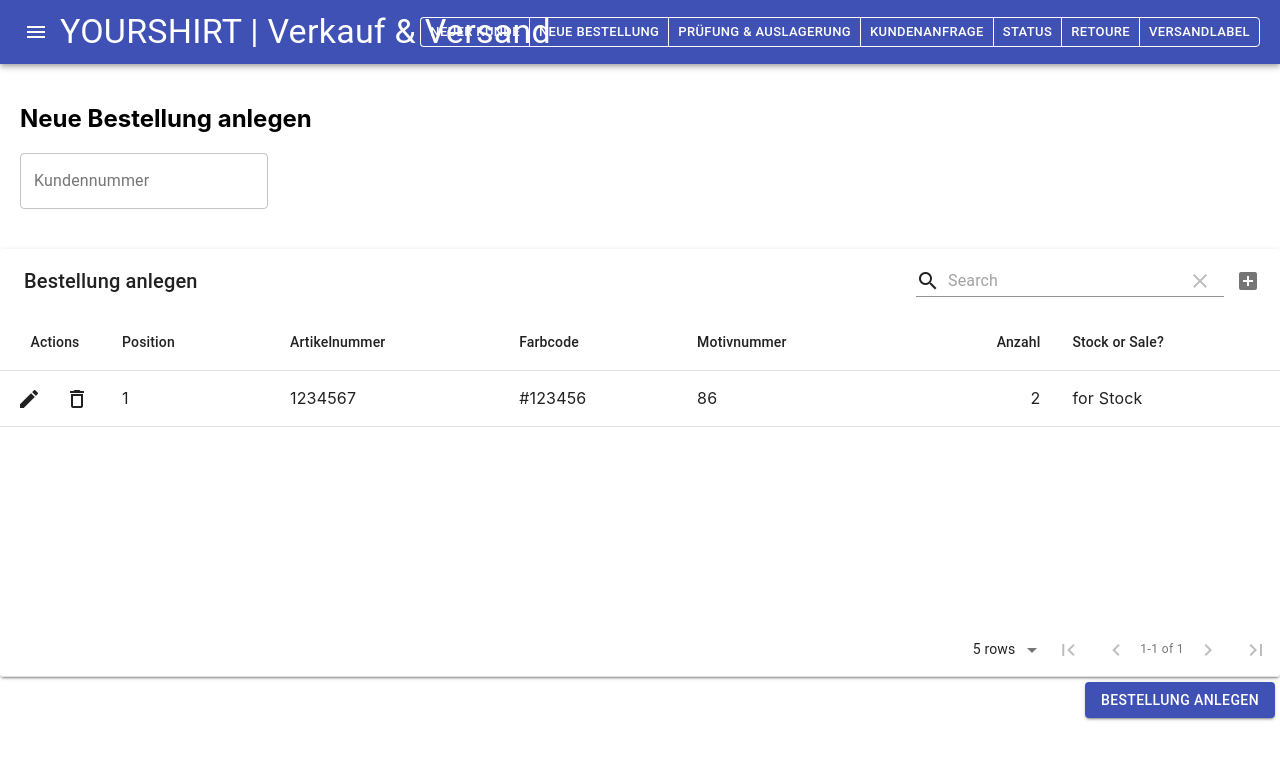
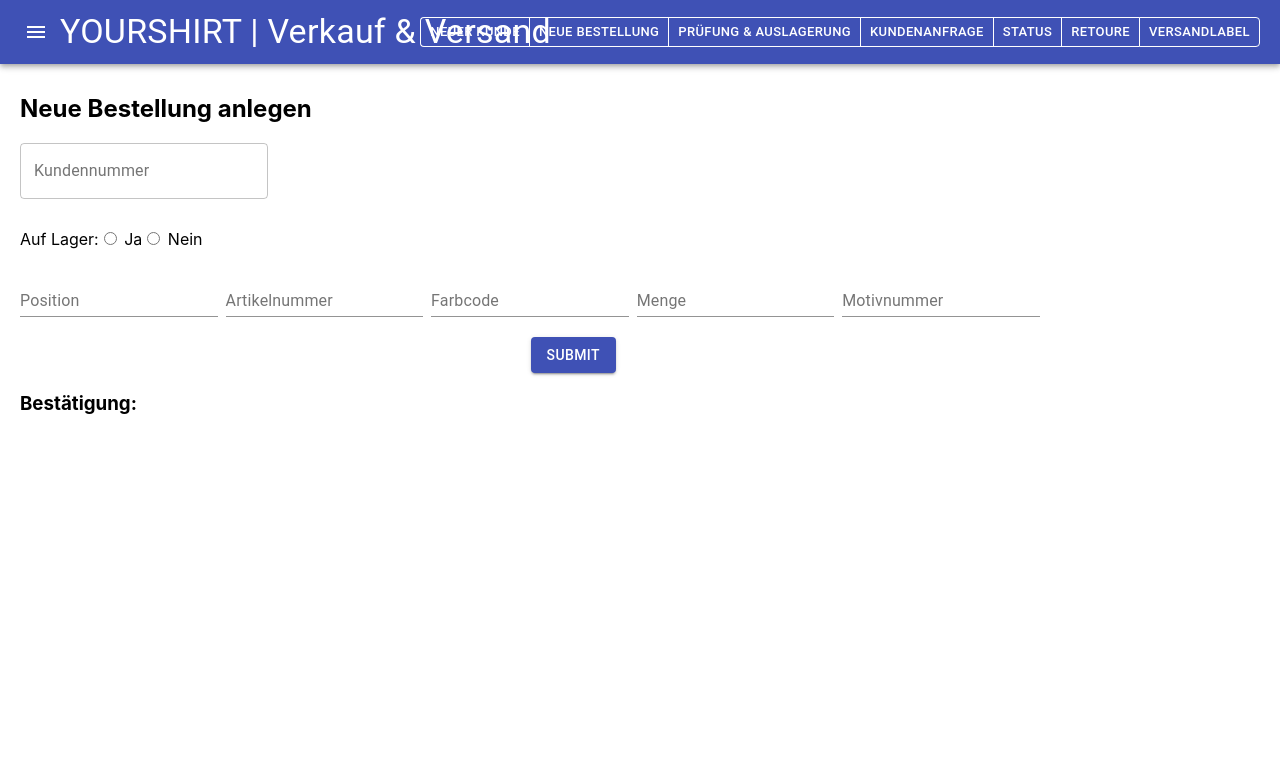
Before and after one commit to steffistae/esi__FE_verkaufversand, a React (Create React App) app: page /neworder in a window 1280 px wide. Shown: the top 760 px of the page. Built offline with nearby package versions, Linux system fonts and the light colour scheme.

Commit message:
Added New Order

```diff
--- a/src/Booking.js
+++ b/src/Booking.js
@@ -56,15 +56,24 @@
   };
 
   bookingMaWi() {
-    const data = {
-      fkmaterials: this.state.fkmaterials,
-      quantity: this.state.quantity,
-      customerID: this.state.customerID,
-      prodOrderNr: "",
-    };
+//    const data = {
+//      fkmaterials: this.state.fkmaterials,
+//      quantity: this.state.quantity,
+//      customerID: this.state.customerID,
+//      prodOrderNr: "",
+//    };
+
+    const data = [{
+      "fkmaterials": this.state.fkmaterials,
+      "quantity": this.state.quantity
+    },{
+      "productionOrderNr": this.state.prodOrderNr    }
+    ]
+
+
     console.log({ data });
     axios
-      .post("https://jsonplaceholder.typicode.com/posts", { data })
+      .post(" https://423rw0hwdj.execute-api.eu-central-1.amazonaws.com/Prod/goods/orders", { data })
       .then((res) => {
         console.log(res.data);
         var data = JSON.stringify(res.data);
@@ -76,7 +85,7 @@
       .then((result) => {
         console.log({ data });
       });
-  }
+  };
 
   bookingOrder() {
     const data = {
--- a/src/NewCustomer.js
+++ b/src/NewCustomer.js
@@ -6,7 +6,6 @@
 import AppBarSales from './components/AppBarSales';
 import { FormControl } from '@material-ui/core';
 import { Grid } from '@material-ui/core';
-import { Radio } from '@material-ui/core';
 
 class NewCustomer extends Component {
 	constructor(props) {
--- a/src/NewOrder.js
+++ b/src/NewOrder.js
@@ -1,159 +1,163 @@
-import React, { Component } from 'react'
-import axios from 'axios'
-import './App.css';
-import MaterialTable from 'material-table'
-import Button from '@material-ui/core/Button';
-import TextField from '@material-ui/core/TextField';
-import AppBarSales from './components/AppBarSales';
-import Editable from './components/OrderTable';
+import React, { Component } from "react";
+import axios from "axios";
+import "./App.css";
+import MaterialTable from "material-table";
+import Button from "@material-ui/core/Button";
+import TextField from "@material-ui/core/TextField";
+import AppBarSales from "./components/AppBarSales";
+import { FormControl } from "@material-ui/core";
+import { Grid } from "@material-ui/core";
 
 class NewOrder extends Component {
   constructor(props) {
-		super(props)
+    super(props);
 
     this.state = {
-      customerID: '',
-      lineItem: '',
-      articleNr: '',
-      colorCode: '',
-      quantity: '',
-      motivNr: '',
+      customerID: "",
+      lineItem: "",
+      articleNr: "",
+      colorCode: "",
+      quantity: "",
+      motivNr: "",
       toStock: true,
-		}
+    };
   }
 
-	changeHandler = e => {
-		this.setState({ [e.target.name]: e.target.value })
-	}
+  changeHandler = (e) => {
+    this.setState({ [e.target.name]: e.target.value });
+  };
 
-	submitHandler = e => {
-		e.preventDefault()
-		console.log(this.state)
+  submitHandler = (e) => {
+    e.preventDefault();
+    console.log(this.state);
     axios
-      .post('https://5club7wre8.execute-api.eu-central-1.amazonaws.com/sales/addorder', this.state)
-			.then(response => {
-				console.log(response)
+      .post(
+        "https://5club7wre8.execute-api.eu-central-1.amazonaws.com/sales/addorder",
+        this.state
+      )
+      .then((response) => {
+        console.log(response);
       })
-			.catch(error => {
-				console.log(error)
-			})
-  }
-
-  Editable() {
-    const { useState } = React;
-    const { customerID, lineItem, articleNr, colorCode, quantity, motivNr, toStock } = this.state
-
-    let count = 1
-
-    const [columns, setColumns] = useState([
-      { title: 'Position', field: 'lineItem', initialEditValue: (count +1)},
-      { title: 'Artikelnummer', field: 'articleNr'},
-      { title: 'Farbcode', field: 'colorCode' },
-      { title: 'Motivnummer', field: 'motivNr' },
-      { title: 'Anzahl', field: 'quantity', type: 'numeric' },
-      {
-        title: 'Stock or Sale?',
-        field: 'toStock',
-        lookup: { 0: 'for Stock', 1: 'for Sale' },
-      },
-    ]);
-
-    const [data, setData] = useState([
-      { position: lineItem, articleNr: articleNr, colorcode: colorCode, motivNr: motivNr, quantity: quantity, toStock: toStock }=this.state,
-
-    ]);
-
-
-    return (
-
-
-      <MaterialTable
-        title="Bestellung testen"
-        columns={columns}
-        data={this.state.data}
-        editable={{
-          onRowAdd: newData =>
-            new Promise((resolve, reject) => {
-              setTimeout(() => {
-                setData([...data, newData]);
-                //count= count+1;  irgendwo muss count für die Position hochgezählt werden
-                resolve();
-              }, 1000)
-            }),
-          onRowUpdate: (newData, oldData) =>
-            new Promise((resolve, reject) => {
-              setTimeout(() => {
-                const dataUpdate = [...data];
-                const index = oldData.tableData.id;
-                dataUpdate[index] = newData;
-                setData([...dataUpdate]);
-
-                resolve();
-              }, 1000)
-            }),
-          onRowDelete: oldData =>
-            new Promise((resolve, reject) => {
-              setTimeout(() => {
-                const dataDelete = [...data];
-                const index = oldData.tableData.id;
-                dataDelete.splice(index, 1);
-                setData([...dataDelete]);
-
-                resolve()
-              }, 1000)
-            }),
-
-        }}
-
-
-
-      />
-
-    )
-  }
-
+      .catch((error) => {
+        console.log(error);
+      });
+  };
 
   render() {
-    const { customerID, lineItem, articleNr, colorCode, quantity, motivNr, toStock } = this.state
+    const {
+      customerID,
+      lineItem,
+      articleNr,
+      colorCode,
+      quantity,
+      motivNr,
+      toStock,
+    } = this.state;
+    let content = "";
     return (
       <>
         <div>
           <form onSubmit={this.submitHandler}>
+            <div>
+              <AppBarSales />
+            </div>
 
-        <link
-          rel="stylesheet"
-          href="https://fonts.googleapis.com/icon?family=Material+Icons"
-        />
-
-      <AppBarSales/>
-
-      <div style={{ paddingTop: '20px', paddingLeft: '20px'}} ><h2>Neue Bestellung anlegen</h2></div>
-
-          <div style={{ maxWidth: '100%' }}>
-          <div style={{display:'flex', alignItems:'center', margin:'20px'}}>
+            <div style={{ paddingLeft: "20px",paddingTop: "10px" }}>
+              <h2>Neue Bestellung anlegen</h2>
+            </div>
+            <div
+              style={{ display: "flex", alignItems: "center", margin: "20px" }}
+            >
               <form noValidate autoComplete="off">
-          <TextField label="Kundennummer"
+                <TextField
+                  label="Kundennummer"
                   type="text"
                   name="customerID"
                   value={customerID}
                   onChange={this.changeHandler}
                   id="outlined-basic"
-              variant="outlined" />
+                  variant="outlined"
+                />
               </form>
             </div>
-          <div style={{ paddingTop: '20px'}} >
-          <Editable/>
+            <div style={{ paddingLeft: "20px",paddingTop: "10px" }} onChange={this.changeHandler}>
+              {" "}
+              Auf Lager:
+              <input type="radio" value={toStock} name="toStock" /> Ja
+              <input type="radio" name="toStock" /> Nein
+            </div>
 
+            <div style={{ maxWidth: "100%", padding: "20px" }}>
+              <FormControl>
+                <Grid
+                  container
+                  direction="row"
+                  justify="center"
+                  alignItems="flex-start"
+                >
+                  <Grid container spacing={1}>
+                    <Grid item xs={2} sm={2}>
+                      <TextField
+                        label="Position"
+                        type="text"
+                        name="lineItem"
+                        value={lineItem}
+                        onChange={this.changeHandler}
+                      />
+                    </Grid>
+                    <Grid item xs={2} sm={2}>
+                      <TextField
+                        label="Artikelnummer"
+                        type="text"
+                        name="articleNr"
+                        value={articleNr}
+                        onChange={this.changeHandler}
+                      />
+                    </Grid>
+                    <Grid item xs={2} sm={2}>
+                      <TextField
+                        label="Farbcode"
+                        type="number"
+                        name="colorCode"
+                        value={colorCode}
+                        onChange={this.changeHandler}
+                      />
+                    </Grid>
+                    <Grid item xs={2} sm={2}>
+                      <TextField
+                        label="Menge"
+                        type="text"
+                        name="quantity"
+                        value={quantity}
+                        onChange={this.changeHandler}
+                      />
+                    </Grid>
+                    <Grid item xs={2} sm={2}>
+                      <TextField
+                        label="Motivnummer"
+                        type="text"
+                        name="motivNr"
+                        value={motivNr}
+                        onChange={this.changeHandler}
+                      />
+                    </Grid>
+
+                    <Grid item xs={2} sm={2}></Grid>
+                  </Grid>
+                  <Grid item xs={2} sm={2} style= {{paddingTop: "20px"}}>
+                    <Button type="submit" color="primary" variant="contained">
+                      Submit
+                    </Button>
+                  </Grid>
+                </Grid>
+                <div>
+                  <h3>Bestätigung: {(content = this.state.data)}</h3>
                 </div>
+              </FormControl>
             </div>
           </form>
         </div>
-
-
-
       </>
-
-
     );
   }
 }
--- a/src/Sending.js
+++ b/src/Sending.js
@@ -6,23 +6,31 @@
 import TextField from "@material-ui/core/TextField";
 import { FormControl } from "@material-ui/core";
 
-
 class Sending extends Component {
   constructor(props) {
     super(props);
 
     this.state = {
       orderNr: "",
-      id: "",
+      id: "1234567",
+      data: null,
     };
   }
 
-  changeHandler = e => {
+  changeHandler = (e) => {
     this.setState({ [e.target.name]: e.target.value });
     this.setState({ id: true });
   };
 
+  printButton() {
+    this.setState({
+      data: "Label wurde gedruckt",
+    });
+    return this.data
+  }
+
   render() {
+    let content = "";
     const { orderNr, id } = this.state;
     const downloadQR = () => {};
     return (
@@ -67,12 +75,13 @@
                     style={{ margin: "20px" }}
                     color="primary"
                     variant="contained"
+                    onClick={() => this.printButton()}
                   >
                     Print
                   </Button>
                 </div>
                 <div>
-                  <h3>Bestätigung:</h3>
+                  <h3>Bestätigung: {(content = this.data)}</h3>
                 </div>
               </FormControl>
             </div>
```
Also changed, not shown: src/NewOrder_firstTry.js (added, +161 -0 lines). Lines whose indentation alone changed are shown as unchanged.
